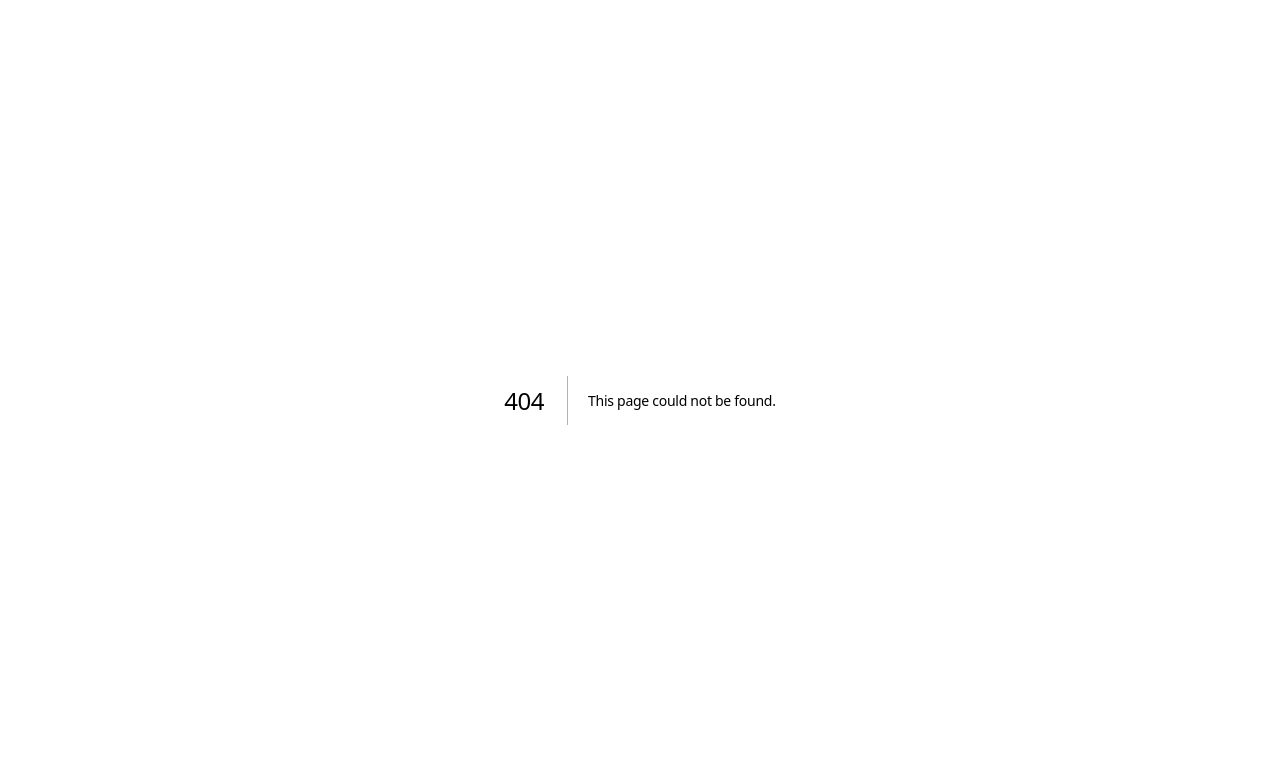
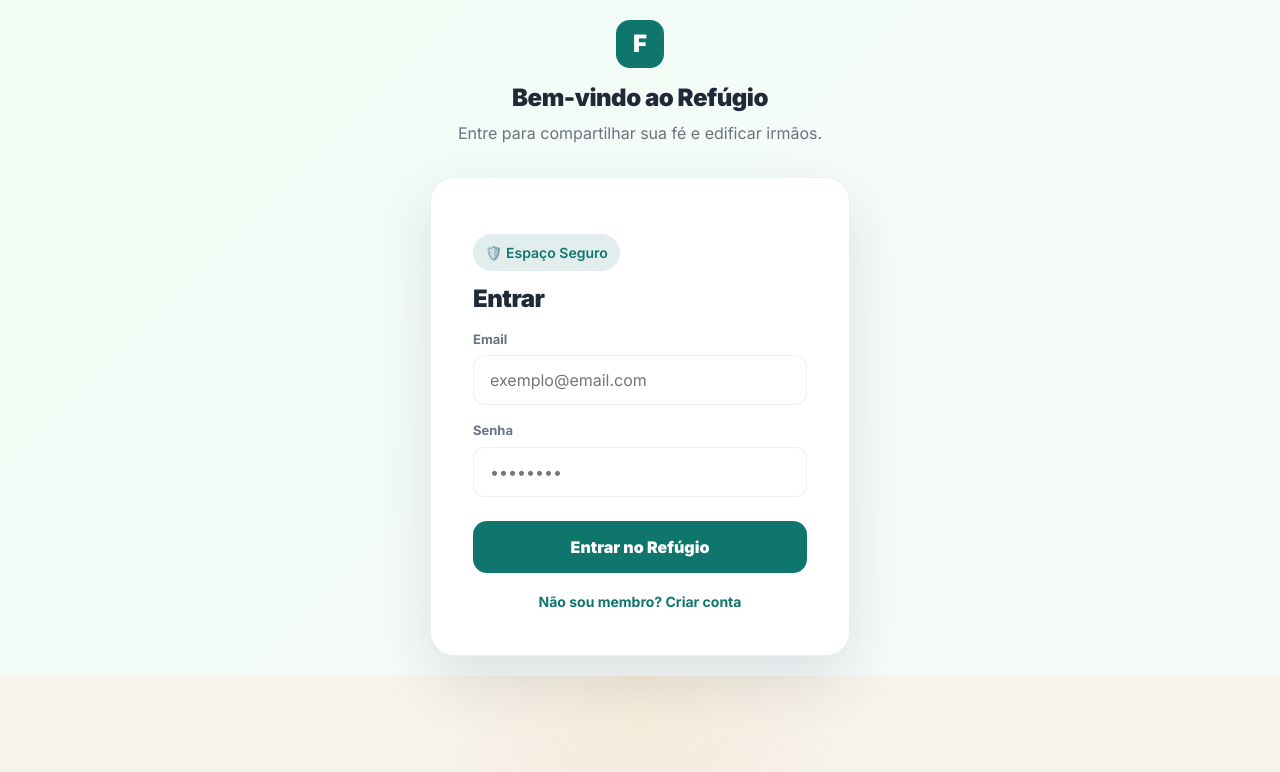
Before and after one commit to vinnicirne/admin-feconecta-mar-o-2026, a Next.js app: page /login in a window 1280 px wide. Before the commit this address had no page. Shown: the top 772 px of the page. Built offline with nearby package versions, Linux system fonts and the light colour scheme; no server answers.

Commit message:
fix: Resolve duplicate Identifier error and finalise Auth pages (Login/Signup)

```diff
--- a/app/(app)/layout.tsx
+++ b/app/(app)/layout.tsx
@@ -6,31 +6,49 @@ import {
   Home,
   Search,
   Bell,
-  User,
+  User as UserIcon,
   LayoutDashboard,
   BookOpen,
   StickyNote,
   Sparkles,
   Plus,
-  X
+  X,
+  Lock,
+  LogIn
 } from "lucide-react";
 import Link from "next/link";
 import { PostCreator } from "@/components/app/feed/post-creator";
+import { supabase } from "@/lib/supabase";
 
 export default function AppLayout({ children }: { children: React.ReactNode }) {
   const pathname = usePathname();
-  const primaryColor = "var(--primary)";
   const [isCreateModalOpen, setIsCreateModalOpen] = useState(false);
   const [mounted, setMounted] = useState(false);
-  const isAuthPage = pathname.includes("/auth");
+  const [user, setUser] = useState<any>(null);
 
-  useEffect(() => { setMounted(true); }, []);
+  const isAuthPage = pathname.includes("/login") || pathname.includes("/signup");
+
+  useEffect(() => {
+    setMounted(true);
+    checkUser();
+
+    const { data: { subscription } } = supabase.auth.onAuthStateChange((event, session) => {
+      setUser(session?.user || null);
+    });
+
+    return () => subscription.unsubscribe();
+  }, []);
+
+  const checkUser = async () => {
+    const { data } = await supabase.auth.getUser();
+    setUser(data.user);
+  };
 
   if (!mounted) return <div style={{ background: "#f8fafc", minHeight: "100vh" }}>{children}</div>;
   if (isAuthPage) return <>{children}</>;
 
   const menuItems = [
-    { label: "Feed", icon: Home, href: "/feed" },
+    { label: "Feed", icon: Home, href: "/" },
     { label: "Bíblia", icon: BookOpen, href: "/bible" },
     { label: "POST", icon: Plus, onClick: () => setIsCreateModalOpen(true), isFloating: true },
     { label: "Notas", icon: StickyNote, href: "/notes" },
@@ -46,19 +64,19 @@ export default function AppLayout({ children }: { children: React.ReactNode }) {
         backdropFilter: "blur(20px)", borderBottom: "1px solid var(--line)", zIndex: 1050,
         display: "flex", alignItems: "center", padding: "0 40px"
       }}>
-         <div style={{ display: "flex", alignItems: "center", gap: 12, marginRight: 40 }}>
+         <Link href="/" style={{ textDecoration: "none", color: "inherit", display: "flex", alignItems: "center", gap: 12, marginRight: 40 }}>
             <div style={{ width: 36, height: 36, borderRadius: 10, background: "var(--primary)", display: "grid", placeItems: "center", color: "white" }}>
                <Sparkles size={20} />
             </div>
             <span style={{ fontWeight: 900, fontSize: 18, letterSpacing: "-0.5px" }}>FéConecta</span>
-         </div>
+         </Link>
 
          <div style={{ display: "flex", gap: 8, flex: 1 }}>
             {menuItems.filter(i => !i.isFloating).map((item) => (
               <Link key={item.label} href={item.href!} style={{
                 padding: "8px 16px", borderRadius: 10, display: "flex", alignItems: "center", gap: 10,
-                textDecoration: "none", color: pathname === item.href ? "var(--primary)" : "var(--muted)",
-                background: pathname === item.href ? "var(--primary-soft)" : "transparent",
+                textDecoration: "none", color: (pathname === item.href || (item.href === "/" && pathname === "/")) ? "var(--primary)" : "var(--muted)",
+                background: (pathname === item.href || (item.href === "/" && pathname === "/")) ? "var(--primary-soft)" : "transparent",
                 fontWeight: 700, fontSize: 14, transition: "0.2s"
               }}>
                 <item.icon size={18} /> {item.label}
@@ -71,12 +89,26 @@ export default function AppLayout({ children }: { children: React.ReactNode }) {
                <Search size={18} className="muted" style={{ position: "absolute", left: 12, top: 10 }} />
                <input placeholder="Buscar no refúgio..." style={{ padding: "8px 16px 8px 40px", borderRadius: 10, border: "0", background: "var(--line)", width: 220, fontSize: 13 }} />
             </div>
-            <Link href="/dashboard" style={{ padding: "10px 16px", borderRadius: 12, border: "1px solid var(--line)", textDecoration: "none", fontSize: 13, fontWeight: 700, color: "black", display: "flex", alignItems: "center", gap: 8 }}>
-               <LayoutDashboard size={16} /> Painel ADM
-            </Link>
-            <Link href="/profile/marcos_silva" style={{ width: 40, height: 40, borderRadius: 12, background: "var(--primary-soft)", display: "grid", placeItems: "center", overflow: "hidden" }}>
-                <User size={20} className="primary" />
-            </Link>
+
+            {user ? (
+              <>
+                <Link href="/dashboard" style={{ padding: "10px 16px", borderRadius: 12, border: "1px solid var(--line)", textDecoration: "none", fontSize: 13, fontWeight: 700, color: "black", display: "flex", alignItems: "center", gap: 8 }}>
+                   <LayoutDashboard size={16} /> Painel ADM
+                </Link>
+                <Link href="/profile/me" style={{ width: 40, height: 40, borderRadius: 12, background: "var(--primary-soft)", display: "grid", placeItems: "center", overflow: "hidden" }}>
+                    <UserIcon size={20} className="primary" />
+                </Link>
+              </>
+            ) : (
+              <>
+                <Link href="/login" style={{ padding: "10px 20px", borderRadius: 12, textDecoration: "none", fontSize: 14, fontWeight: 800, color: "var(--primary)" }}>
+                   Entrar
+                </Link>
+                <Link href="/signup" style={{ padding: "10px 24px", borderRadius: 12, background: "var(--primary)", color: "white", textDecoration: "none", fontSize: 14, fontWeight: 800, boxShadow: "0 10px 20px var(--primary-soft)" }}>
+                   Criar Conta
+                </Link>
+              </>
+            )}
          </div>
       </nav>
 
@@ -86,13 +118,19 @@ export default function AppLayout({ children }: { children: React.ReactNode }) {
         borderBottom: "1px solid var(--line)", zIndex: 1050, display: "flex", alignItems: "center",
         justifyContent: "space-between", padding: "0 20px"
       }}>
-         <span style={{ fontWeight: 800, fontSize: 17 }}>FéConecta</span>
+         <Link href="/" style={{ textDecoration: "none", color: "inherit", fontWeight: 800, fontSize: 17 }}>FéConecta</Link>
          <div style={{ display: "flex", gap: 10, alignItems: "center" }}>
             <button style={{ width: 38, height: 38, borderRadius: 12, border: 0, background: "var(--line)", display: "grid", placeItems: "center" }}><Search size={19} className="muted" /></button>
-            <button style={{ width: 38, height: 38, borderRadius: 12, border: 0, background: "var(--line)", display: "grid", placeItems: "center" }}><Bell size={19} className="muted" /></button>
-            <Link href="/profile/marcos_silva" style={{ width: 38, height: 38, borderRadius: 12, background: "var(--primary-soft)", display: "grid", placeItems: "center", overflow: "hidden" }}>
-                <User size={20} className="primary" />
-            </Link>
+
+            {user ? (
+               <Link href="/profile/me" style={{ width: 38, height: 38, borderRadius: 12, background: "var(--primary-soft)", display: "grid", placeItems: "center", overflow: "hidden" }}>
+                   <UserIcon size={20} className="primary" />
+               </Link>
+            ) : (
+               <Link href="/login" style={{ width: 38, height: 38, borderRadius: 12, background: "var(--primary-soft)", display: "grid", placeItems: "center" }}>
+                   <LogIn size={20} className="primary" />
+               </Link>
+            )}
          </div>
       </header>
 
@@ -101,7 +139,7 @@ export default function AppLayout({ children }: { children: React.ReactNode }) {
         {children}
       </main>
 
-      {/* 🔴 MOBILE BOTTOM NAV (ESTILO PREMIUM CLARO) */}
+      {/* 🔴 MOBILE BOTTOM NAV */}
       <nav className="mobile-bottom-nav" style={{
         position: "fixed", bottom: 20, left: "50%", transform: "translateX(-50%)",
         width: "92%", height: 72, background: "rgba(255,255,255,0.95)", backdropFilter: "blur(20px)",
@@ -121,7 +159,7 @@ export default function AppLayout({ children }: { children: React.ReactNode }) {
                </div>
              )
           }
-          const isActive = pathname === item.href;
+          const isActive = pathname === item.href || (item.href === "/" && pathname === "/");
           return (
             <Link key={item.label} href={item.href!} style={{
               display: "flex", flexDirection: "column", alignItems: "center", gap: 2,
@@ -134,7 +172,7 @@ export default function AppLayout({ children }: { children: React.ReactNode }) {
         })}
       </nav>
 
-      {/* 🔴 MODAL GLOBAL DE CRIAÇÃO (ABERTURA DIRETA) */}
+      {/* 🔴 MODAL GLOBAL DE CRIAÇÃO */}
       {isCreateModalOpen && (
         <div style={{
           position: "fixed", top: 0, left: 0, width: "100%", height: "100%",
@@ -152,7 +190,6 @@ export default function AppLayout({ children }: { children: React.ReactNode }) {
                  </button>
               </div>
 
-              {/* O Coração do Editor (Ativo Instantaneamente) */}
               <div onClick={(e) => e.stopPropagation()}>
                  <PostCreator forceExpanded />
               </div>
--- /dev/null
+++ b/app/(app)/login/page.tsx
@@ -0,0 +1,22 @@
+import { LoginForm } from "@/components/auth/login-form";
+
+export default function LoginPage() {
+  return (
+    <div style={{
+      minHeight: "80vh", display: "flex", alignItems: "center", justifyContent: "center",
+      padding: 20, background: "linear-gradient(135deg, #f0fdf4 0%, #f8fafc 100%)"
+    }}>
+      <div style={{ width: "100%", maxWidth: 420 }}>
+        <div style={{ textAlign: "center", marginBottom: 32 }}>
+           <div style={{ width: 48, height: 48, borderRadius: 14, background: "var(--primary)", color: "white", display: "grid", placeItems: "center", margin: "0 auto 16px" }}>
+              <span style={{ fontWeight: 900, fontSize: 24 }}>F</span>
+           </div>
+           <h2 style={{ fontSize: 24, fontWeight: 900, margin: 0 }}>Bem-vindo ao Refúgio</h2>
+           <p className="muted" style={{ marginTop: 8 }}>Entre para compartilhar sua fé e edificar irmãos.</p>
+        </div>
+
+        <LoginForm />
+      </div>
+    </div>
+  );
+}
--- a/components/auth/login-form.tsx
+++ b/components/auth/login-form.tsx
@@ -18,49 +18,61 @@ export function LoginForm() {
     setError(null);
 
     const supabase = createClient();
-    const { error: authError } = await supabase.auth.signInWithPassword({
+    const { error: authError, data } = await supabase.auth.signInWithPassword({
       email,
       password,
     });
 
     if (authError) {
-      setError("Credenciais invalidas");
+      setError("Credenciais inválidas");
       setLoading(false);
     } else {
-      router.push("/dashboard");
+      // Redirecionamento inteligente: se estiver tentando acessar o admin, vai pro dashboard
+      // Se for apenas login de membro, fica na página atual ou vai pro feed
+      const isDashboardAttempt = window.location.pathname.includes("/dashboard") || window.location.pathname.includes("/login");
+      if (isDashboardAttempt) {
+         router.push("/dashboard");
+      } else {
+         router.refresh(); // Fica onde está e atualiza os componentes
+      }
     }
   };
+
+  const isFeed = typeof window !== 'undefined' && !window.location.pathname.includes('/dashboard');
 
   return (
     <form
       className="card"
       onSubmit={handleSubmit}
       suppressHydrationWarning
-      style={{ padding: 42, width: "min(420px, 100%)", borderRadius: 24 }}
+      style={{ padding: 42, width: "min(420px, 100%)", borderRadius: 24, background: "white" }}
     >
-      <p className="pill">Acesso Administrativo</p>
-      <h1 style={{ marginBottom: 16 }}>Entrar</h1>
+      <p className="pill" style={{ background: isFeed ? "var(--primary-soft)" : "rgba(0,0,0,0.05)", color: isFeed ? "var(--primary)" : "inherit" }}>
+        {isFeed ? "🛡️ Espaço Seguro" : "Acesso Administrativo"}
+      </p>
+      <h1 style={{ marginBottom: 16, fontSize: 24, fontWeight: 900 }}>Entrar</h1>
 
       {error && (
-        <div style={{ background: "rgba(239, 68, 68, 0.1)", color: "rgb(239, 68, 68)", padding: 12, borderRadius: 12, marginBottom: 16, fontSize: 14 }}>
+        <div style={{ background: "rgba(239, 68, 68, 0.1)", color: "rgb(239, 68, 68)", padding: 12, borderRadius: 12, marginBottom: 16, fontSize: 13, fontWeight: 700 }}>
           {error}
         </div>
       )}
 
       <div className="grid" style={{ gap: 16 }} suppressHydrationWarning>
-        <label>
-          <span>Email de acesso</span>
+        <label style={{ display: "flex", flexDirection: "column", gap: 6 }}>
+          <span style={{ fontSize: 13, fontWeight: 700, color: "var(--muted)" }}>Email</span>
           <input
             className="input"
             type="email"
             value={email}
             onChange={(e) => setEmail(e.target.value)}
             required
-            placeholder="admin@feconecta.com"
+            placeholder="exemplo@email.com"
+            style={{ padding: "12px 16px", borderRadius: 12, border: "1px solid var(--line)", outline: "none" }}
           />
         </label>
-        <label>
-          <span>Senha</span>
+        <label style={{ display: "flex", flexDirection: "column", gap: 6 }}>
+          <span style={{ fontSize: 13, fontWeight: 700, color: "var(--muted)" }}>Senha</span>
           <input
             className="input"
             type="password"
@@ -68,6 +80,7 @@ export function LoginForm() {
             onChange={(e) => setPassword(e.target.value)}
             required
             placeholder="••••••••"
+            style={{ padding: "12px 16px", borderRadius: 12, border: "1px solid var(--line)", outline: "none" }}
           />
         </label>
       </div>
@@ -77,13 +90,13 @@ export function LoginForm() {
           className="button"
           type="submit"
           disabled={loading}
-          style={{ width: "100%", opacity: loading ? 0.7 : 1 }}
+          style={{ width: "100%", opacity: loading ? 0.7 : 1, background: "var(--primary)", border: 0, color: "white", padding: "14px", borderRadius: 14, fontWeight: 900, cursor: "pointer" }}
         >
-          {loading ? "Autenticando..." : "Entrar no Painel"}
+          {loading ? "Autenticando..." : "Entrar no Refúgio"}
         </button>
         <div style={{ textAlign: "center" }}>
-          <Link href="/signup" style={{ color: "var(--primary)", fontSize: 14, textDecoration: "none", opacity: 0.8 }}>
-            Criar conta de administrador
+          <Link href="/signup" style={{ color: "var(--primary)", fontSize: 14, textDecoration: "none", fontWeight: 700 }}>
+            {isFeed ? "Não sou membro? Criar conta" : "Criar conta de administrador"}
           </Link>
         </div>
       </div>
```
Also changed, not shown: app/(app)/signup/page.tsx (added, +22 -0 lines).
